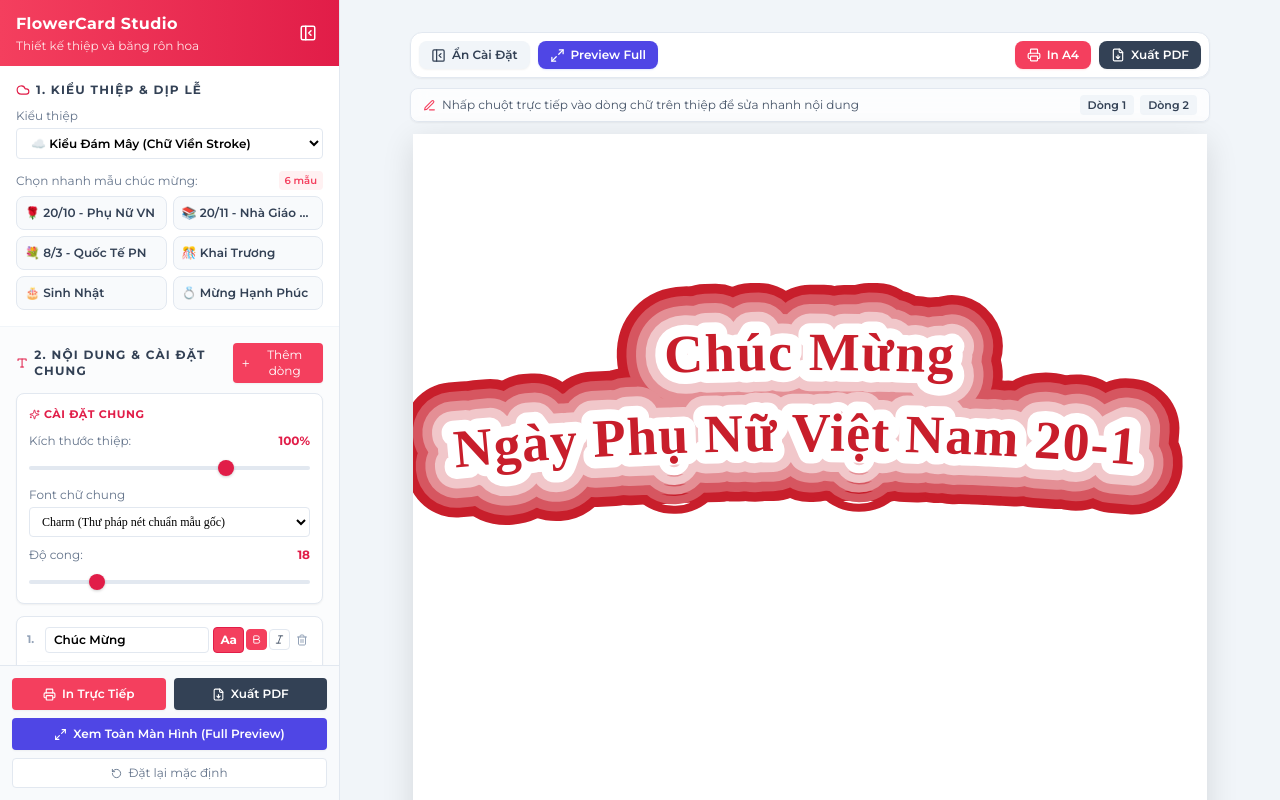
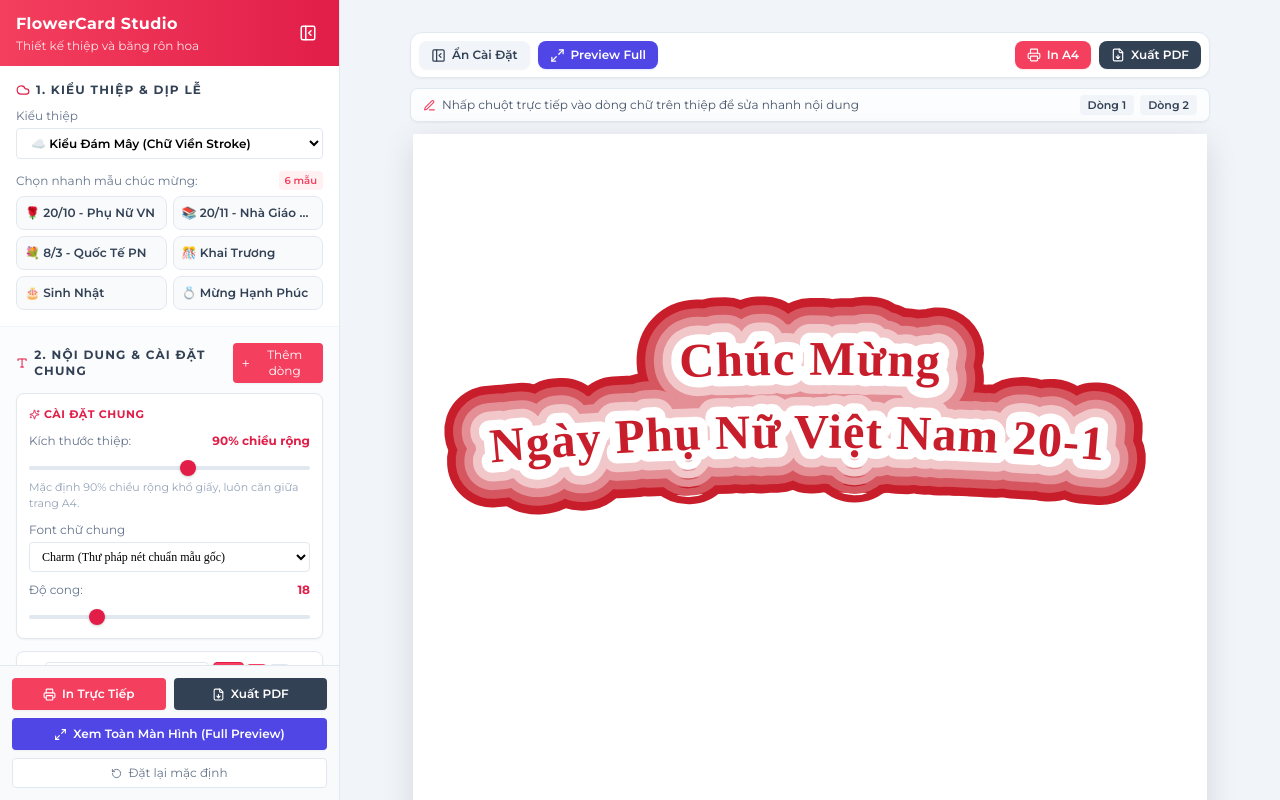
Before and after one commit to tvt253/flowercard-studio, a React (Vite) app: page / in a window 1280 px wide. Built offline with nearby package versions, Linux system fonts and the light colour scheme; a web font is replaced by a local one.

Commit message:
feat: Default card width to 90% centered, add 3-copy layout option for 1-line cards on portrait A4

```diff
--- a/src/components/A4PreviewArea.tsx
+++ b/src/components/A4PreviewArea.tsx
@@ -96,7 +96,11 @@ const A4PreviewArea: React.FC<A4PreviewAreaProps> = ({
           </span>
 
           <span className="text-xs text-slate-400 hidden sm:inline">
-            {isLandscape ? 'A4 Ngang (1 bản)' : 'A4 Đứng (2 bản)'}
+            {isLandscape
+              ? 'A4 Ngang (1 bản)'
+              : config.copiesPerPage === 3
+              ? 'A4 Đứng (3 bản - 1 dòng)'
+              : 'A4 Đứng (2 bản)'}
           </span>
 
           <div className="h-4 w-px bg-slate-700 mx-1" />
@@ -253,10 +257,10 @@ const A4PreviewArea: React.FC<A4PreviewAreaProps> = ({
         }}
       >
         {isLandscape ? (
-          // 1 BẢN TRÊN GIẤY A4 XOAY NGANG (297mm x 210mm) - Chữ nằm ngang tự nhiên, scale lên đến 120%
+          // 1 BẢN TRÊN GIẤY A4 XOAY NGANG (297mm x 210mm) - Chữ nằm ngang tự nhiên, mặc định 90% căn giữa
           <div className="w-full h-full flex items-center justify-center p-3 relative">
             <div
-              className="relative flex items-center justify-center transition-all duration-200"
+              className="relative flex items-center justify-center transition-all duration-200 mx-auto"
               style={{
                 width: `${config.scalePercent}%`,
               }}
@@ -452,12 +456,19 @@ const A4PreviewArea: React.FC<A4PreviewAreaProps> = ({
             </div>
           </div>
         ) : (
-          // 2 BẢN TRÊN GIẤY A4 ĐỨNG (210mm x 297mm) - Xếp tầng trên dưới, scale lên đến 120%
-          <div className="w-full h-full flex flex-col items-center justify-around p-3 relative">
+          // 2 HOẶC 3 BẢN TRÊN GIẤY A4 ĐỨNG (210mm x 297mm) - Xếp tầng trên dưới, mặc định 90% căn giữa
+          <div
+            className={clsx(
+              "w-full h-full flex flex-col items-center relative",
+              config.copiesPerPage === 3
+                ? "justify-evenly py-2 px-3"
+                : "justify-around p-3"
+            )}
+          >
             {copies.map((i) => (
               <div
                 key={i}
-                className="relative flex items-center justify-center transition-all duration-200"
+                className="relative flex items-center justify-center transition-all duration-200 mx-auto"
                 style={{
                   width: `${config.scalePercent}%`,
                 }}
--- a/src/components/ControlSidebar.tsx
+++ b/src/components/ControlSidebar.tsx
@@ -210,19 +210,22 @@ const ControlSidebar: React.FC<ControlSidebarProps> = ({
               <Sparkles size={11} /> Cài đặt chung
             </div>
 
-            {/* Kích thước thiệp so với giấy - cho phép chỉnh lên đến 120% */}
+            {/* Kích thước thiệp so với giấy - mặc định 90% chiều rộng giấy và căn giữa */}
             <div>
               <div className="flex justify-between text-xs font-medium text-slate-500 mb-1">
                 <span>Kích thước thiệp:</span>
-                <span className="text-rose-600 font-bold">{config.scalePercent}%</span>
+                <span className="text-rose-600 font-bold">{config.scalePercent ?? 90}% chiều rộng</span>
               </div>
               <input
                 type="range"
                 min={50}
                 max={120}
-                value={config.scalePercent}
+                value={config.scalePercent ?? 90}
                 onChange={(e) => updateGlobalTypography({ scalePercent: parseInt(e.target.value) })}
               />
+              <p className="text-[11px] text-slate-400 mt-0.5">
+                Mặc định 90% chiều rộng khổ giấy, luôn căn giữa trang A4.
+              </p>
             </div>
 
             {/* Font chữ chung */}
@@ -600,31 +603,74 @@ const ControlSidebar: React.FC<ControlSidebarProps> = ({
               <label className="block text-xs font-medium text-slate-500 mb-1.5">
                 Số bản in / tờ A4
               </label>
-              <div className="grid grid-cols-2 gap-2">
+              <div className="grid grid-cols-3 gap-1.5">
                 <button
                   onClick={() => setCopiesPerPage(1)}
                   className={clsx(
-                    'py-2 px-3 text-xs border rounded-lg font-bold transition-colors text-center',
+                    'py-2 px-1 text-xs border rounded-lg font-bold transition-colors text-center flex flex-col items-center justify-center gap-0.5',
                     config.copiesPerPage === 1
                       ? 'bg-rose-500 border-rose-500 text-white shadow-sm'
                       : 'bg-white border-slate-200 text-slate-700 hover:bg-slate-50'
                   )}
                 >
-                  1 bản
+                  <span>1 bản</span>
+                  <span
+                    className={clsx(
+                      'text-[10px] font-normal',
+                      config.copiesPerPage === 1 ? 'text-rose-100' : 'text-slate-400'
+                    )}
+                  >
+                    Khổ ngang
+                  </span>
                 </button>
 
                 <button
                   onClick={() => setCopiesPerPage(2)}
                   className={clsx(
-                    'py-2 px-3 text-xs border rounded-lg font-bold transition-colors text-center',
+                    'py-2 px-1 text-xs border rounded-lg font-bold transition-colors text-center flex flex-col items-center justify-center gap-0.5',
                     config.copiesPerPage === 2
                       ? 'bg-rose-500 border-rose-500 text-white shadow-sm'
                       : 'bg-white border-slate-200 text-slate-700 hover:bg-slate-50'
                   )}
                 >
-                  2 bản
+                  <span>2 bản ✓</span>
+                  <span
+                    className={clsx(
+                      'text-[10px] font-normal',
+                      config.copiesPerPage === 2 ? 'text-rose-100' : 'text-slate-400'
+                    )}
+                  >
+                    Khổ dọc
+                  </span>
+                </button>
+
+                <button
+                  onClick={() => setCopiesPerPage(3)}
+                  className={clsx(
+                    'py-2 px-1 text-xs border rounded-lg font-bold transition-colors text-center flex flex-col items-center justify-center gap-0.5',
+                    config.copiesPerPage === 3
+                      ? 'bg-rose-500 border-rose-500 text-white shadow-sm'
+                      : 'bg-white border-slate-200 text-slate-700 hover:bg-slate-50'
+                  )}
+                >
+                  <span>3 bản</span>
+                  <span
+                    className={clsx(
+                      'text-[10px] font-normal',
+                      config.copiesPerPage === 3 ? 'text-rose-100' : 'text-slate-400'
+                    )}
+                  >
+                    Khổ dọc (1 dòng)
+                  </span>
                 </button>
               </div>
+              <p className="text-[11px] text-slate-400 mt-2">
+                {config.copiesPerPage === 1
+                  ? '📄 In 1 bản to trải dài trên tờ A4 xoay ngang (297x210mm).'
+                  : config.copiesPerPage === 2
+                  ? '📄 In 2 bản xếp trên - dưới trên tờ A4 khổ dọc (210x297mm) chuẩn mẫu tiệm hoa.'
+                  : '📄 In 3 bản trên 1 tờ A4 khổ dọc (210x297mm), lý tưởng cho các thiệp 1 dòng tiết kiệm giấy.'}
+              </p>
             </div>
           </div>
         </div>
--- a/src/store/useCardStore.ts
+++ b/src/store/useCardStore.ts
@@ -108,7 +108,7 @@ const defaultLine2: TextLine = {
 };
 
 const defaultConfig: CardConfig = {
-  scalePercent: 100, // Kích thước thiệp so với giấy (cho phép chỉnh lên đến 120%)
+  scalePercent: 90, // Kích thước mặc định 90% chiều rộng khổ giấy và căn giữa
   copiesPerPage: 2, // Mặc định 2 bản (A4 đứng)
   showCutLines: false,
 
@@ -353,7 +353,7 @@ interface CardStore {
   toggleLineTextCase: (id: string) => void;
   updateConfig: (updates: Partial<Omit<CardConfig, 'lines' | 'strokeLayers'>>) => void;
   setStyleType: (style: StyleType) => void;
-  setCopiesPerPage: (copies: 1 | 2) => void;
+  setCopiesPerPage: (copies: 1 | 2 | 3) => void;
   updateGlobalTypography: (updates: {
     globalFontFamily?: string;
     globalCurveStrength?: number;
@@ -379,7 +379,29 @@ export const useCardStore = create<CardStore>()(
       config: defaultConfig,
 
       addLine: () =>
-        set((state) => ({
+        set((state) => {
+          if (state.config.lines.length === 1 && Math.abs(state.config.lines[0].offsetY - 210) < 25) {
+            // Khi đang có 1 dòng nằm chính giữa (210), chuyển dòng 1 lên trên (155) và thêm dòng 2 ở dưới (260) chuẩn 2 dòng
+            return {
+              config: {
+                ...state.config,
+                lines: [
+                  { ...state.config.lines[0], offsetY: 155 },
+                  {
+                    id: generateId(),
+                    text: 'Dòng Chữ Mới',
+                    fontSize: 70,
+                    offsetY: 260,
+                    fontWeight: 'bold',
+                    fontStyle: 'normal',
+                    letterSpacing: 1.5,
+                    textCase: 'capitalize',
+                  },
+                ],
+              },
+            };
+          }
+          return {
             config: {
               ...state.config,
               lines: [
@@ -396,15 +418,24 @@ export const useCardStore = create<CardStore>()(
                 },
               ],
             },
-        })),
+          };
+        }),
 
       removeLine: (id: string) =>
-        set((state) => ({
+        set((state) => {
+          const remainingLines = state.config.lines.filter((l) => l.id !== id);
+          // Nếu xóa chỉ còn đúng 1 dòng duy nhất và dòng đó đang lệch trên (< 180), tự động căn giữa thiệp (210)
+          const updatedLines =
+            remainingLines.length === 1 && remainingLines[0].offsetY < 180
+              ? [{ ...remainingLines[0], offsetY: 210 }]
+              : remainingLines;
+          return {
             config: {
               ...state.config,
-            lines: state.config.lines.filter((l) => l.id !== id),
+              lines: updatedLines,
             },
-        })),
+          };
+        }),
 
       updateLine: (id: string, updates: Partial<TextLine>) =>
         set((state) => ({
@@ -570,12 +601,12 @@ export const useCardStore = create<CardStore>()(
           }
         }),
 
-      setCopiesPerPage: (copies: 1 | 2) =>
+      setCopiesPerPage: (copies: 1 | 2 | 3) =>
         set((state) => ({
           config: {
             ...state.config,
             copiesPerPage: copies,
-            scalePercent: 100,
+            scalePercent: 90, // Kích thước mặc định là 90% chiều rộng khổ giấy và căn giữa
           },
         })),
 
@@ -713,8 +744,8 @@ export const useCardStore = create<CardStore>()(
         }),
     }),
     {
-      name: 'flower-card-studio-storage-v12',
-      version: 12,
+      name: 'flower-card-studio-storage-v13',
+      version: 13,
     }
   )
 );
--- a/src/types/card.ts
+++ b/src/types/card.ts
@@ -26,8 +26,8 @@ export interface StrokeLayer {
 export type StyleType = 'cloud' | 'oval-red' | 'oval-black';
 
 export interface CardConfig {
-  scalePercent: number; // Kích thước thiệp so với giấy (lên đến 120%)
-  copiesPerPage: 1 | 2; // 1: Xoay ngang giấy A4; 2: Giấy đứng A4 2 bản
+  scalePercent: number; // Kích thước thiệp so với giấy (mặc định 90%)
+  copiesPerPage: 1 | 2 | 3; // 1: Xoay ngang A4; 2: A4 đứng 2 bản; 3: A4 đứng 3 bản (thiệp 1 dòng)
   showCutLines?: boolean;
 
   styleType: StyleType;
```
Lines whose indentation alone changed are shown as unchanged.
